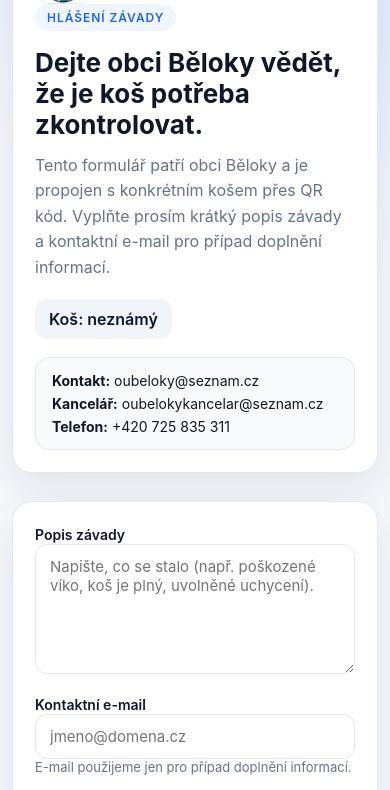
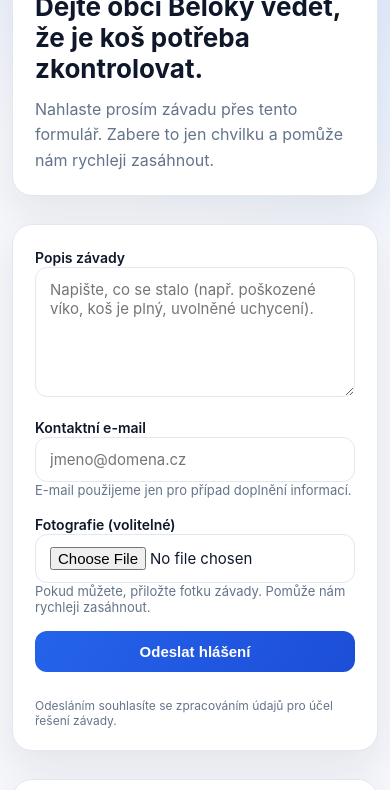
Before and after one commit to birising/qr-trash, a plain HTML site: page index.html in a window 390 px wide. Shown: the part 95-885 px from the top of the page. Drawn offline with Linux system fonts and the light colour scheme.

Commit message:
Adjust mobile section order

```diff
--- a/index.html
+++ b/index.html
@@ -53,7 +53,8 @@
       }
 
       .intro,
-      .card {
+      .card,
+      .hero {
         background: var(--card);
         border-radius: 20px;
         border: 1px solid var(--border);
@@ -201,20 +202,46 @@
         gap: 6px;
       }
 
+      .hero {
+        grid-column: 1 / -1;
+      }
+
       @media (max-width: 640px) {
         body {
           padding: 20px 12px;
         }
 
         .intro,
+        .card,
+        .hero {
+          padding: 22px;
+        }
+
+        .hero {
+          order: 0;
+        }
+
         .card {
-          padding: 22px;
+          order: 1;
+        }
+
+        .intro {
+          order: 2;
         }
       }
     </style>
   </head>
   <body>
     <main class="page">
+      <section class="hero">
+        <span class="badge">Hlášení závady</span>
+        <h1>Dejte obci Běloky vědět, že je koš potřeba zkontrolovat.</h1>
+        <p>
+          Nahlaste prosím závadu přes tento formulář. Zabere to jen chvilku a
+          pomůže nám rychleji zasáhnout.
+        </p>
+      </section>
+
       <section class="intro">
         <div class="brand">
           <div class="logo">
@@ -231,8 +258,6 @@
             </a>
           </div>
         </div>
-        <span class="badge">Hlášení závady</span>
-        <h1>Dejte obci Běloky vědět, že je koš potřeba zkontrolovat.</h1>
         <p>
           Tento formulář patří obci Běloky a je propojen s konkrétním košem přes
           QR kód. Vyplňte prosím krátký popis závady a kontaktní e-mail pro případ
```
